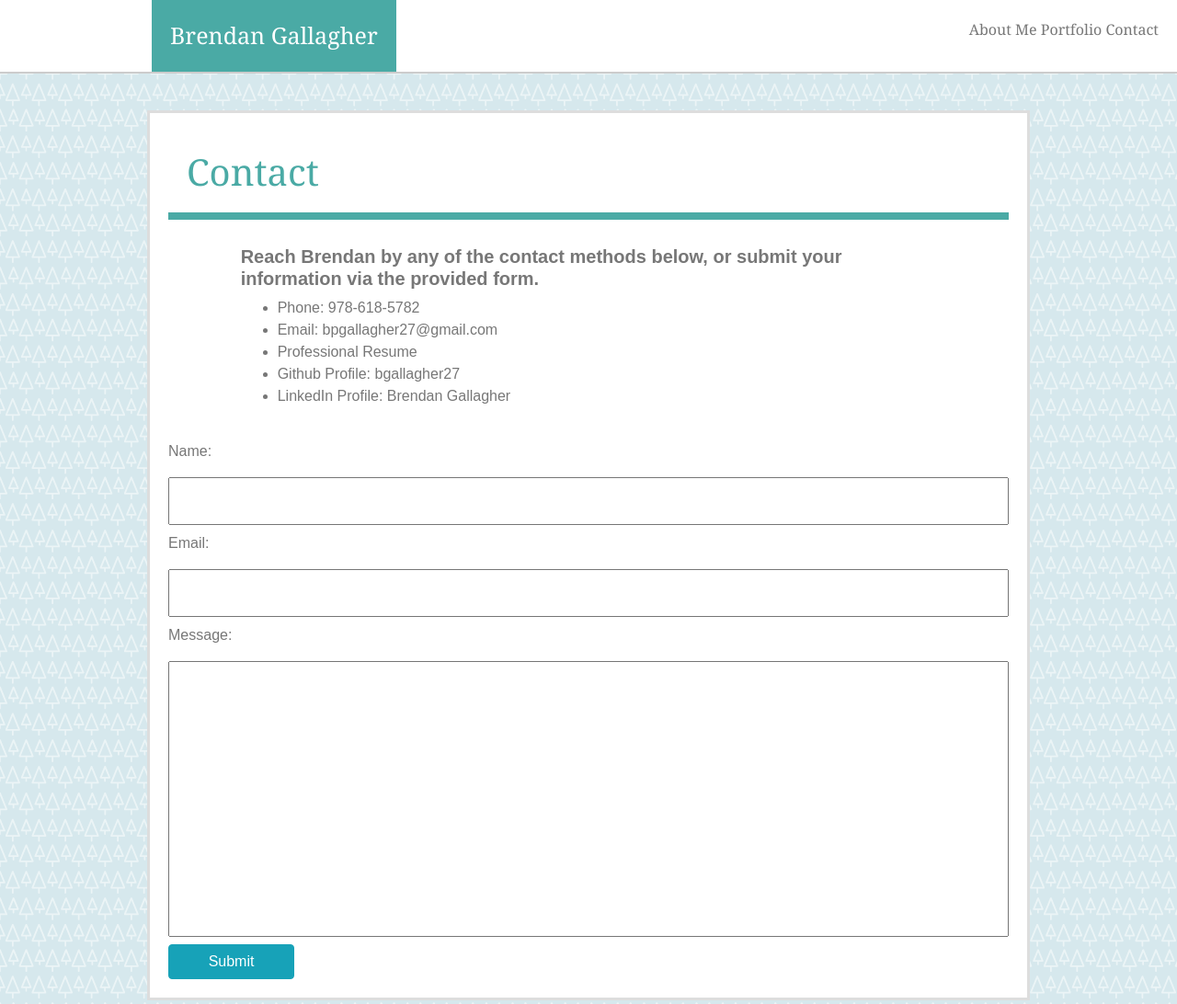
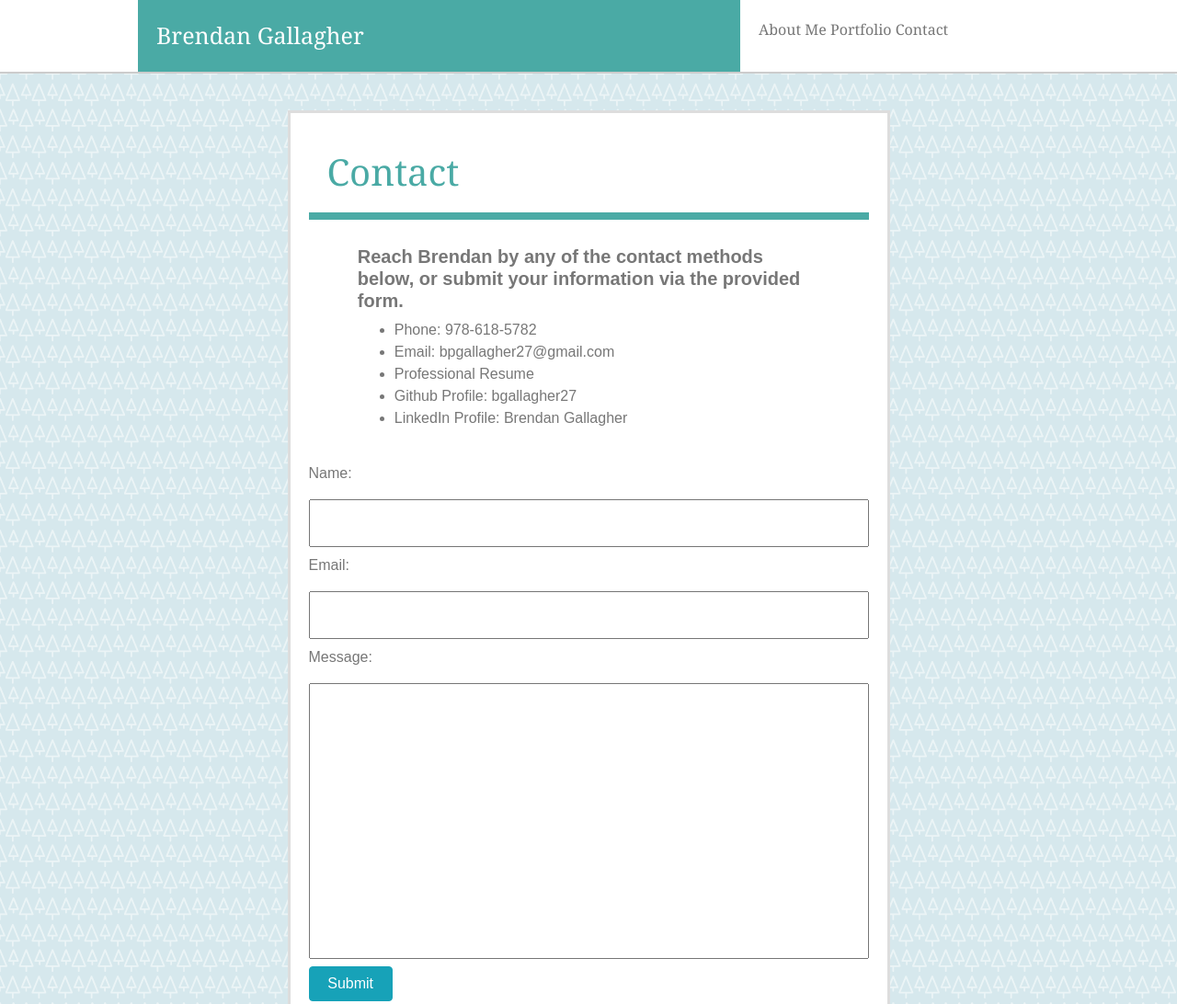
Before and after one commit to bgallagher27/responsive-profile, a plain HTML site: page contact.html in a window 1280 px wide. Shown: the top 1092 px of the page at 92% size. Drawn offline with nearby package versions, Linux system fonts and the light colour scheme.

Commit message:
cleaned up contact html

```diff
--- a/contact.html
+++ b/contact.html
@@ -9,8 +9,8 @@
     </head>
 
     <body>
-    <header class="header" class="row">
-        <div class="name" class="col-md-6" class="col-sm-12" class="col-xs-12">
+        <header class="header row">
+            <div class="name col-xs-12 col-sm-12 col-md-6">
                 Brendan Gallagher
             </div>
 
@@ -24,7 +24,7 @@
         </header>
 
         <div class="row">
-        <section class="content" class="col-md-6" class="col-sm-12" class="col-xs-12">
+            <section class="content col-xs-12 col-sm-12 col-md-6">
                 <div>
                     <h1>Contact</h1>
                 </div>
@@ -61,8 +61,6 @@
                         </form>
                     </div>
                 </div>
-
-
             </section>
         </div>
 
```
Lines whose indentation alone changed are shown as unchanged.
